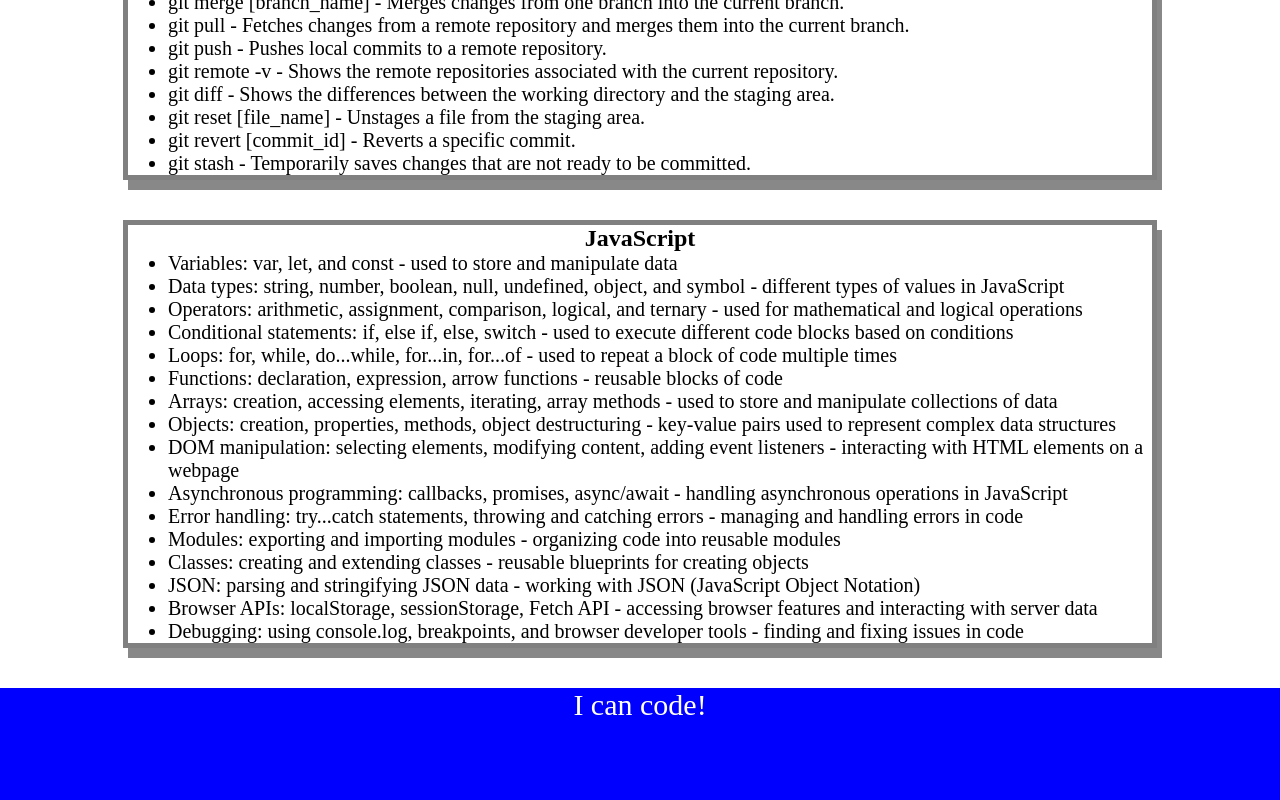
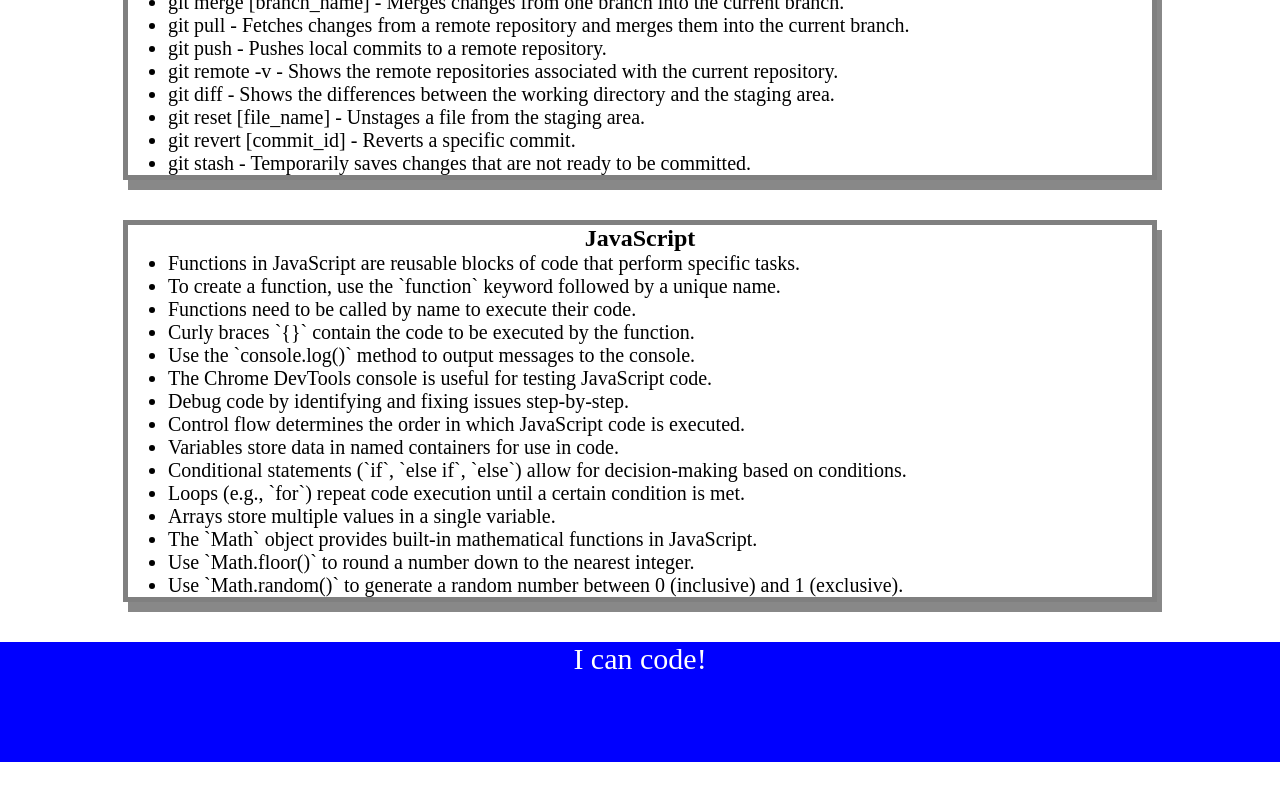
Before and after one commit to kojootchere/prework-study-guide, a plain HTML site: page index.html in a window 1280 px wide. Shown: the part 1298-2098 px from the top of the page. After the commit the page ends 2060 px from the top, so only its background shows below. Drawn offline with Linux system fonts and the light colour scheme.

Commit message:
added JS functions to project

```diff
--- a/assets/script.js
+++ b/assets/script.js
@@ -1,18 +1,29 @@
 var topics = ['HTML', 'CSS', 'Git', 'JavaScript'];
+var randomTopic = topics[Math.floor(Math.random() * topics.length)];
 
-for(var x = 0; x < topics.length; x++) {
+function listTopics() {
+    for (var x = 0; x < topics.length; x++) {
         console.log(topics[x]);
     }
+}
 
-/* if (topic === 'HTML') {
+function selectTopic() {
+
+    if (randomTopic === 'HTML') {
         console.log("Let's study HTML!");
-} else if (topic === 'CSS') {
+    } else if (randomTopic === 'CSS') {
         console.log("Let's study CSS!");
-} else if (topic === 'Git') {
+    } else if (randomTopic === 'Git') {
         console.log("Let's study Git!");
-} else if (topic === 'JavaScript') {
+    } else if (randomTopic === 'JavaScript') {
         console.log("Let's study JavaScript!");
     } else {
         console.log('Please try again!');
     }
-*/
+}
+
+console.log('Here are the topics we learned through Prework:');
+listTopics();
+
+console.log('Which topic should we study first?');
+selectTopic();
--- a/assets/style.css
+++ b/assets/style.css
@@ -32,11 +32,11 @@ ul {
 p {
     text-align: center;
     font-size: 30px;
-  }
+}
 
-  .card {
+.card {
     width: 80%;
     margin: 40px auto;
     border: 5px solid gray;
     box-shadow: 5px 10px #888888;
-  }
+}
--- a/index.html
+++ b/index.html
@@ -1,5 +1,6 @@
 <!DOCTYPE html>
 <html lang="en">
+
 <head>
   <meta charset="UTF-8" />
   <meta http-equiv="X-UA-Compatible" content="IE=edge" />
@@ -7,6 +8,7 @@
   <link rel="stylesheet" href="./assets/style.css">
   <title>Prework Study Guide</title>
 </head>
+
 <body>
   <header id="header">
     <h1>Prework Study Guide</h1>
@@ -32,7 +34,8 @@
         <li>span elements are an inline container used for grouping and applying styles to a specific part of text.</li>
         <li>form elements create an interactive form for user input.</li>
         <li>input elements are used for various form controls, like text fields, checkboxes, and radio buttons.</li>
-          <li>label elements represent a caption for an item in a user interface, often associated with a form control.</li>
+        <li>label elements represent a caption for an item in a user interface, often associated with a form control.
+        </li>
         <li>textarea elements are used to create a multi-line text input control.</li>
       </ul>
     </section>
@@ -83,22 +86,21 @@
     <section class="card" id="javascript-section">
       <h2>JavaScript</h2>
       <ul>
-          <li>Variables: var, let, and const - used to store and manipulate data</li>
-          <li>Data types: string, number, boolean, null, undefined, object, and symbol - different types of values in JavaScript</li>
-          <li>Operators: arithmetic, assignment, comparison, logical, and ternary - used for mathematical and logical operations</li>
-          <li>Conditional statements: if, else if, else, switch - used to execute different code blocks based on conditions</li>
-          <li>Loops: for, while, do...while, for...in, for...of - used to repeat a block of code multiple times</li>
-          <li>Functions: declaration, expression, arrow functions - reusable blocks of code</li>
-          <li>Arrays: creation, accessing elements, iterating, array methods - used to store and manipulate collections of data</li>
-          <li>Objects: creation, properties, methods, object destructuring - key-value pairs used to represent complex data structures</li>
-          <li>DOM manipulation: selecting elements, modifying content, adding event listeners - interacting with HTML elements on a webpage</li>
-          <li>Asynchronous programming: callbacks, promises, async/await - handling asynchronous operations in JavaScript</li>
-          <li>Error handling: try...catch statements, throwing and catching errors - managing and handling errors in code</li>
-          <li>Modules: exporting and importing modules - organizing code into reusable modules</li>
-          <li>Classes: creating and extending classes - reusable blueprints for creating objects</li>
-          <li>JSON: parsing and stringifying JSON data - working with JSON (JavaScript Object Notation)</li>
-          <li>Browser APIs: localStorage, sessionStorage, Fetch API - accessing browser features and interacting with server data</li>
-          <li>Debugging: using console.log, breakpoints, and browser developer tools - finding and fixing issues in code</li>
+        <li>Functions in JavaScript are reusable blocks of code that perform specific tasks.</li>
+        <li>To create a function, use the `function` keyword followed by a unique name.</li>
+        <li>Functions need to be called by name to execute their code.</li>
+        <li>Curly braces `{}` contain the code to be executed by the function.</li>
+        <li>Use the `console.log()` method to output messages to the console.</li>
+        <li>The Chrome DevTools console is useful for testing JavaScript code.</li>
+        <li>Debug code by identifying and fixing issues step-by-step.</li>
+        <li>Control flow determines the order in which JavaScript code is executed.</li>
+        <li>Variables store data in named containers for use in code.</li>
+        <li>Conditional statements (`if`, `else if`, `else`) allow for decision-making based on conditions.</li>
+        <li>Loops (e.g., `for`) repeat code execution until a certain condition is met.</li>
+        <li>Arrays store multiple values in a single variable.</li>
+        <li>The `Math` object provides built-in mathematical functions in JavaScript.</li>
+        <li>Use `Math.floor()` to round a number down to the nearest integer.</li>
+        <li>Use `Math.random()` to generate a random number between 0 (inclusive) and 1 (exclusive).</li>
       </ul>
     </section>
   </main>
@@ -108,4 +110,5 @@
   </footer>
   <script src="./assets/script.js"></script>
 </body>
+
 </html>
```
Lines whose indentation alone changed are shown as unchanged.
